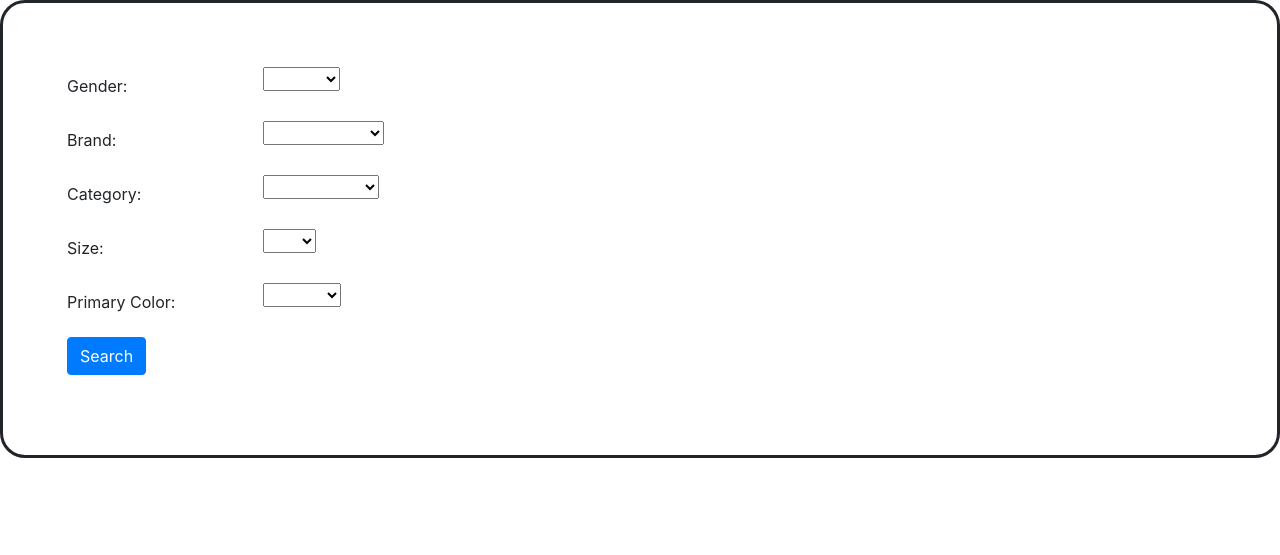
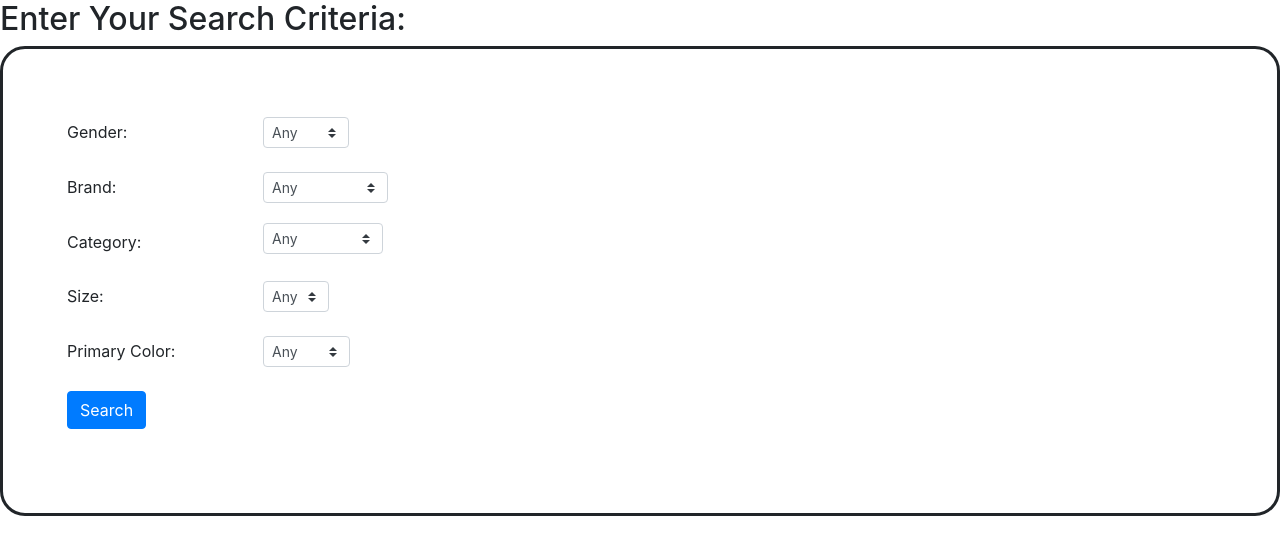
Before and after one commit to ttylong/SENG401Project, a Django app: page /search in a window 1280 px wide. Shown: the part 56-611 px from the top of the page. Run offline with Django 4.2, Linux system fonts and the light colour scheme; a user stored in the database is signed in; some libraries are stand-ins or nearby versions.

Commit message:
Search Form Styling

```diff
--- a/src/AUCCI/templates/search.html
+++ b/src/AUCCI/templates/search.html
@@ -62,26 +62,27 @@
         </ul>
       </div>
     </nav>
-    <form action="search" method="POST" class="search_criteria"></form>
+    <h2>Enter Your Search Criteria:</h2>
     <form
       action="search"
       method="POST"
       class="search_criteria"
-      style="padding: 5%; border-style: solid; border-radius: 25px"
+      style="padding: 5%; border-style: solid; border-radius: 25px; width: auto"
     >
+      {% csrf_token %}
       <div class="form-group row">
         <label for="inputGenderSearch" class="col-sm-2 col-form-label"
           >Gender:</label
         >
-        <div class="col-sm-10">
+        <div class="col-auto my-1">
           <!--<input type="email" class="form-control" id="inputEmail3" placeholder="Email"> -->
           <select
             name="gender"
-            class="form-select"
+            class="custom-select custom-select-sm"
             id="inputGenderSearch"
             placeholder=""
           >
-            <option value="any"></option>
+            <option value="any">Any</option>
             <option value="male">Male</option>
             <option value="female">Female</option>
             <option value="unisex">Unisex</option>
@@ -92,15 +93,14 @@
         <label for="inputBrandSearch" class="col-sm-2 col-form-label"
           >Brand:</label
         >
-        <div class="col-sm-10">
-          <!-- <input type="password" class="form-control" id="inputPassword3" placeholder="Password"> -->
+        <div class="col-auto my-1">
           <select
             name="brand"
-            class="form-select"
+            class="custom-select custom-select-sm"
             id="inputBrandSearch"
             placeholder=""
           >
-            <option value="any"></option>
+            <option value="any">Any</option>
             <option value="louis vuitton">Louis Vuitton</option>
             <option value="prada">Prada</option>
             <option value="bape">Bape</option>
@@ -119,15 +119,15 @@
         <label for="inputCategorySearch" class="col-sm-2 col-form-label"
           >Category:</label
         >
-        <div class="col-sm-10">
+        <div class="col-auto my-10">
           <!-- <input type="password" class="form-control" id="inputPassword3" placeholder="Password"> -->
           <select
             name="category"
-            class="form-select"
+            class="custom-select custom-select-sm"
             id="inputCategorySearch"
             placeholder=""
           >
-            <option value="any"></option>
+            <option value="any">Any</option>
             <option value="shirts">Shirts</option>
             <option value="jackets">Jackets</option>
             <option value="hoodies">Hoodies</option>
@@ -148,15 +148,15 @@
         <label for="inputSizeSearch" class="col-sm-2 col-form-label"
           >Size:</label
         >
-        <div class="col-sm-10">
+        <div class="col-auto my-1">
           <!-- <input type="password" class="form-control" id="inputPassword3" placeholder="Password"> -->
           <select
             name="size"
-            class="form-select"
+            class="custom-select custom-select-sm"
             id="inputSizeSearch"
             placeholder=""
           >
-            <option value="any"></option>
+            <option value="any">Any</option>
             <option value="xs">XS</option>
             <option value="s">S</option>
             <option value="m">M</option>
@@ -170,15 +170,15 @@
         <label for="inputPrimaryColorSearch" class="col-sm-2 col-form-label"
           >Primary Color:</label
         >
-        <div class="col-sm-10">
+        <div class="col-auto my-1">
           <!-- <input type="password" class="form-control" id="inputPassword3" placeholder="Password"> -->
           <select
             name="primary color"
-            class="form-select"
+            class="custom-select custom-select-sm"
             id="inputPrimaryColorSearch"
             placeholder=""
           >
-            <option value="any"></option>
+            <option value="any">Any</option>
             <option value="red">Red</option>
             <option value="blue">Blue</option>
             <option value="purple">Purple</option>
@@ -194,7 +194,7 @@
         </div>
       </div>
       <div class="form-group row">
-        <div class="col-sm-10">
+        <div class="col-auto my-1">
           <button type="submit" class="btn btn-primary">Search</button>
         </div>
       </div>
```
